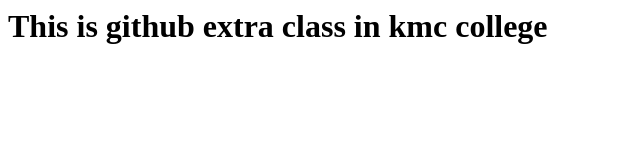
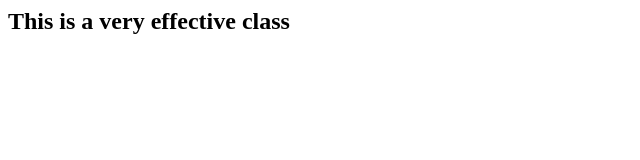
Before and after one commit to Aniket2mandal/kmcproject_2, a plain HTML site: page index.html in a window 1280 px wide. Shown: the whole page, without its empty margins (0-640 px from the left). Drawn offline with Linux system fonts and the light colour scheme.

Commit message:
second page

```diff
--- a/index.html
+++ b/index.html
@@ -3,6 +3,7 @@
         <title>kmc project</title>
     </head>
     <body>
-        <h1> This is github extra class in kmc college</h1>
+
+        <h2>This is a very effective class</h2>
     </body>
 </html>
```
